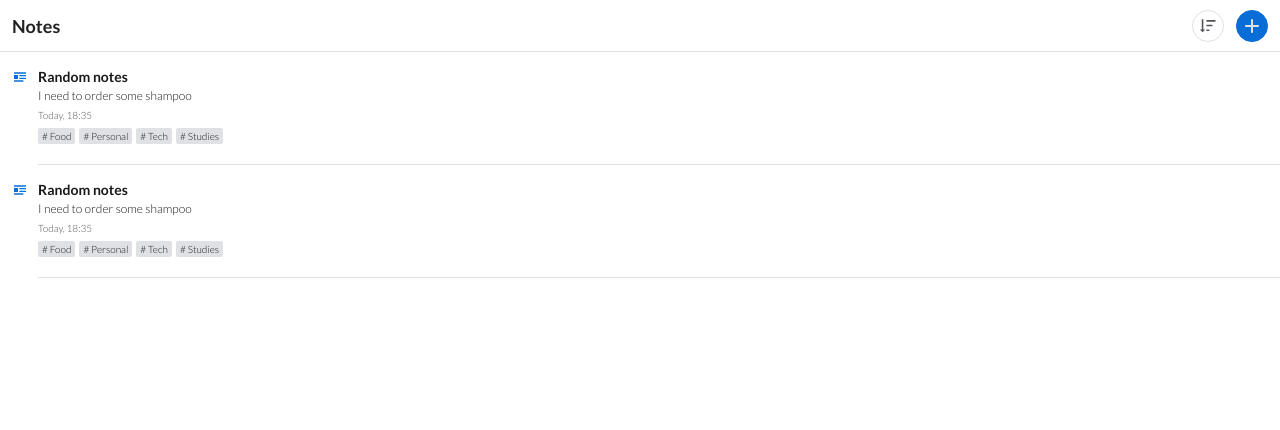
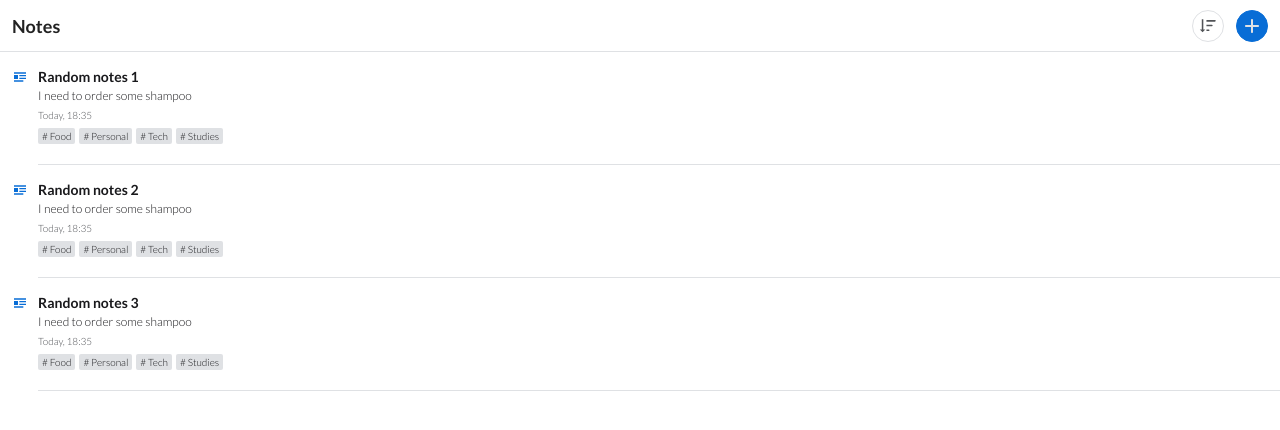
Before and after one commit to chrfreitas/note-list, a React (Create React App) app: page / in a window 1280 px wide. Shown: the top 430 px of the page. Built offline with nearby package versions, Linux system fonts and the light colour scheme.

Commit message:
Create container to handle just with data, view now is stateless

```diff
--- /dev/null
+++ b/src/containers/note-list/note-list.tsx
@@ -0,0 +1,29 @@
+import React from 'react';
+import { NoteList as NoteListView } from '../../views/note-list/note-list';
+
+const NoteList = () => {
+  const node1 = [
+    {
+      title: 'Random notes 1',
+      subtitle: 'I need to order some shampoo',
+      date: new Date(),
+      tags: ['food', 'personal', 'tech', 'studies'],
+    },
+    {
+      title: 'Random notes 2',
+      subtitle: 'I need to order some shampoo',
+      date: new Date(),
+      tags: ['food', 'personal', 'tech', 'studies'],
+    },
+    {
+      title: 'Random notes 3',
+      subtitle: 'I need to order some shampoo',
+      date: new Date(),
+      tags: ['food', 'personal', 'tech', 'studies'],
+    },
+  ];
+
+  return <NoteListView notes={node1} />;
+};
+
+export default NoteList;
--- a/src/index.tsx
+++ b/src/index.tsx
@@ -1,7 +1,7 @@
 import React from 'react';
 import ReactDOM from 'react-dom';
 
-import NoteList from './views/note-list/note-list';
+import NoteList from './containers/note-list/note-list';
 import reportWebVitals from './reportWebVitals';
 
 import './styles/reset.css';
--- a/src/views/note-list/components/note-item/note-item.tsx
+++ b/src/views/note-list/components/note-item/note-item.tsx
@@ -6,14 +6,14 @@ import NoteTags from '../note-tags/note-tags';
 import NoteDate from '../note-date/note-date';
 import { Container, Title, Subtitle, Infos } from './note-item.styles';
 
-interface INoteItem {
+export interface INoteItemProps {
   title: string;
   subtitle: String;
   date: Date;
   tags: string[];
 }
 
-const NoteItem = ({ title, subtitle, date, tags }: INoteItem) => (
+const NoteItem = ({ title, subtitle, date, tags }: INoteItemProps) => (
   <Container>
     <Icon type="text-rich" width={12} height={10} color={colors.blue} />
     <Infos>
--- a/src/views/note-list/components/note-tags/note-tags.tsx
+++ b/src/views/note-list/components/note-tags/note-tags.tsx
@@ -1,5 +1,5 @@
 import React from 'react';
-import { capitalize } from '../../../../utils/utils';
+import { capitalize } from '../../../../services/utils/utils';
 
 import { Container, Tag } from './note-tags.styles';
 
--- a/src/views/note-list/note-list.tsx
+++ b/src/views/note-list/note-list.tsx
@@ -1,29 +1,18 @@
 import React from 'react';
 
 import Header from '../../components/header/header';
-import NoteItem from './components/note-item/note-item';
+import NoteItem, { INoteItemProps } from './components/note-item/note-item';
 import { Container } from './note-list.styles';
 
-const node1 = {
-  title: 'Random notes',
-  subtitle: 'I need to order some shampoo',
-  date: new Date(),
-  tags: ['food', 'personal', 'tech', 'studies'],
-};
+interface INoteListProps {
+  notes: INoteItemProps[];
+}
 
-const node2 = {
-  title: 'Random notes',
-  subtitle: 'I need to order some shampoo',
-  date: new Date(),
-  tags: ['food', 'personal', 'tech', 'studies'],
-};
-
-const NoteList = () => (
+export const NoteList = ({ notes }: INoteListProps) => (
   <Container>
     <Header />
-    <NoteItem {...node1} />
-    <NoteItem {...node2} />
+    {notes.map((note) => (
+      <NoteItem key={note.title} {...note} />
+    ))}
   </Container>
 );
-
-export default NoteList;
```
Also changed, not shown: src/interfaces/note.interface.ts (added, +14 -0 lines), src/services/utils/utils.ts (renamed from src/utils/utils.ts), 1 other file (tests, documents, lock files or other folders).
